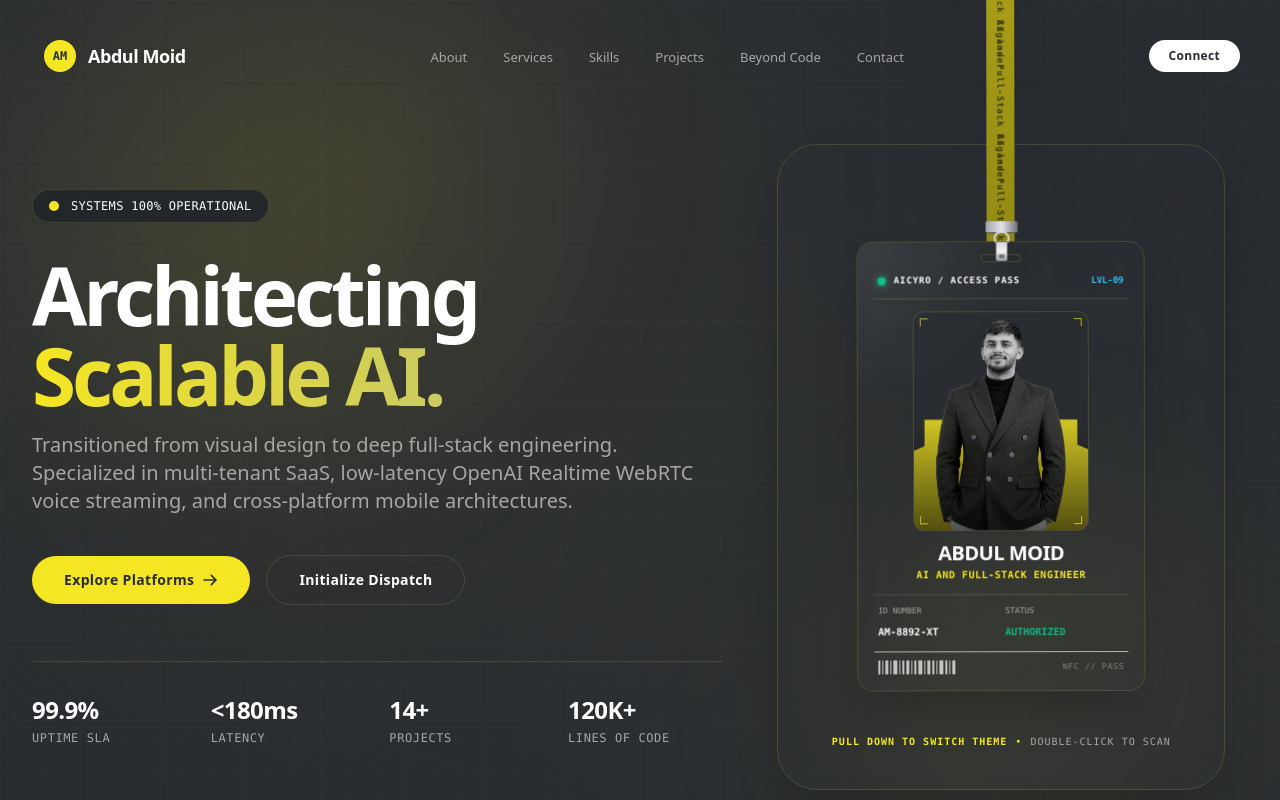
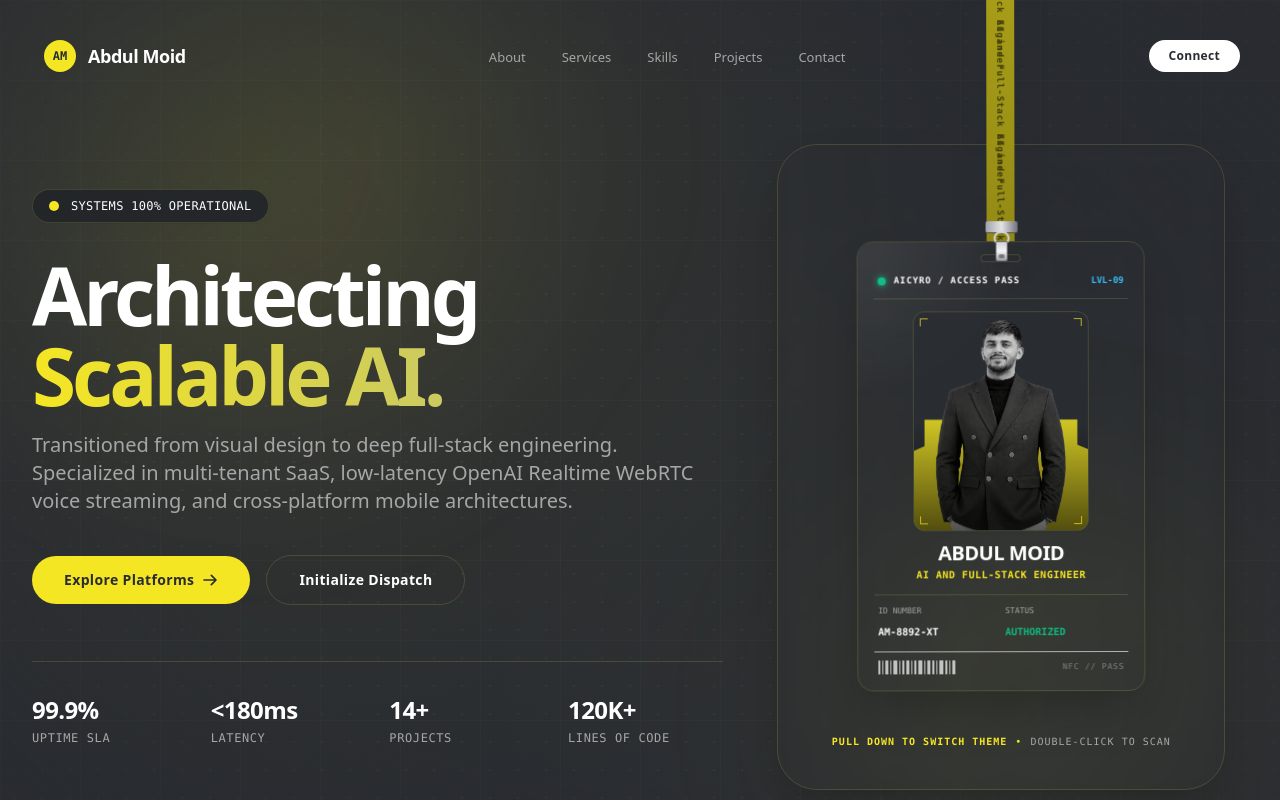
Before and after one commit to abdulmoiddd/Portfolio-Website, a Next.js app: page / in a window 1280 px wide. Shown: the top 800 px of the page. Built offline with nearby package versions, Linux system fonts and the light colour scheme.

Commit message:
refactor(navbar): streamline navigation links by omitting beyond-code anchor

```diff
--- a/src/components/Essential/Navbar.jsx
+++ b/src/components/Essential/Navbar.jsx
@@ -24,7 +24,7 @@ export default function Navbar() {
     { name: "Services", href: "#services" },
     { name: "Skills", href: "#skills" },
     { name: "Projects", href: "#projects" },
-    { name: "Beyond Code", href: "#beyond-code" },
+    // { name: "Beyond Code", href: "#beyond-code" },
     { name: "Contact", href: "#contact" },
   ];
 
```
